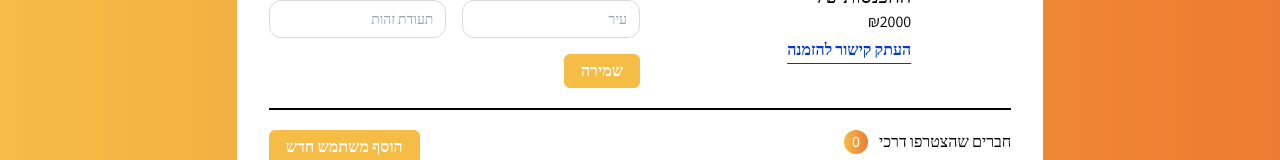
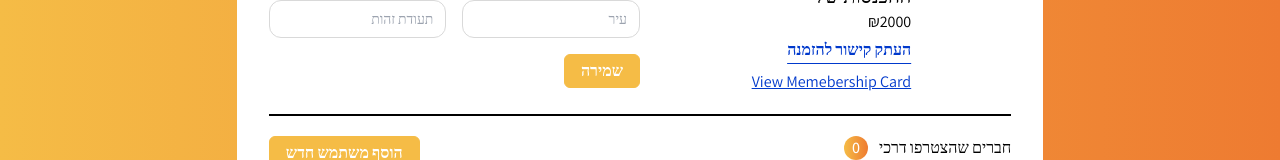
Before and after one commit to whoguri/kulam, a Next.js app: page /profile in a window 1280 px wide. Shown: the part 536-696 px from the top of the page. Built offline with nearby package versions, Linux system fonts and the light colour scheme; no server answers; sample sign-in values are in the browser's storage.

Commit message:
membership link

```diff
--- a/src/components/auth/Profile.js
+++ b/src/components/auth/Profile.js
@@ -15,6 +15,7 @@ import { useForm } from "react-hook-form";
 import Pagination from "../Pagination";
 import ChangePassword from "./ChangePassword";
 import AddReferralUser from "./AddReferralUser";
+import Link from "next/link";
 
 let timeOut = null;
 
@@ -308,6 +309,7 @@ function Profile() {
                   >
                     העתק קישור להזמנה
                   </button>
+                  <Link href="/membership" className="mt-2 block text-[#0039CC] underline">View Memebership Card</Link>
                 </div>
                 <div className="md:text-end text-center md:w-auto w-full">
                   {sessionUser?.image ? (
```
